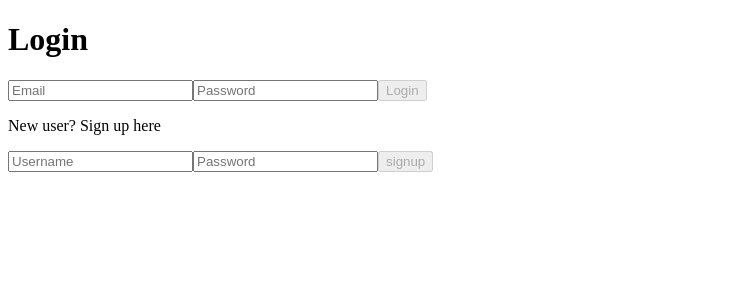
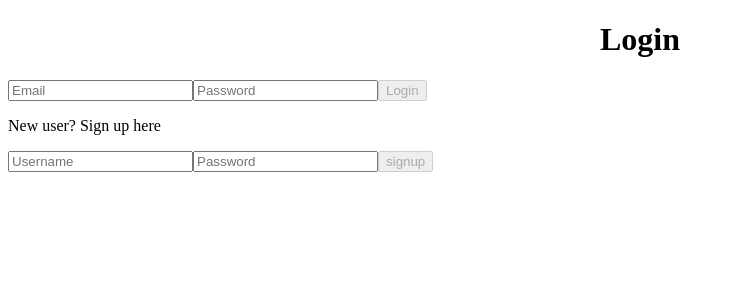
Before and after one commit to illuminos/TheLazyCook, an Angular app: page / in a window 1280 px wide. Shown: the top 300 px of the page, without its empty margins (0-735 px from the left). Built offline with nearby package versions, Linux system fonts and the light colour scheme.

Commit message:
Established basic global style  file

```diff
--- a/src/app/login/login.component.html
+++ b/src/app/login/login.component.html
@@ -1,4 +1,4 @@
-<h1>Login</h1>
+<h1 class="center">Login</h1>
 <form (ngSubmit)="login()" #loginForm="ngForm">
 	<input id="email" placeholder="Email" type="text" name="email" [(ngModel)]="attempt.email" required>
 	<input type="password" placeholder="Password" name="password" [(ngModel)]="attempt.password" required>
--- a/src/styles.css
+++ b/src/styles.css
@@ -1 +1,5 @@
 /* You can add global styles to this file, and also import other style files */
+
+.center{
+	text-align: center;
+}
```
Also changed, not shown: 1 other file (tests, documents, lock files or other folders).
